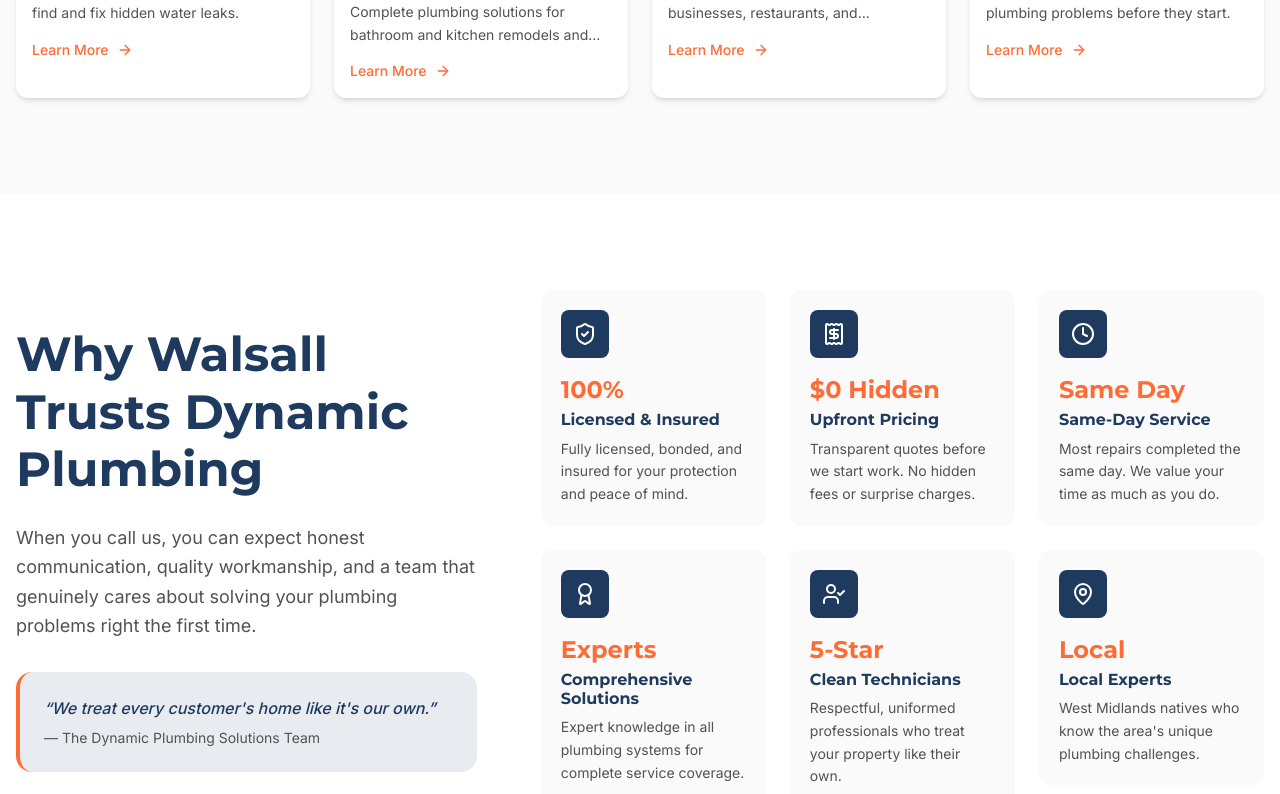
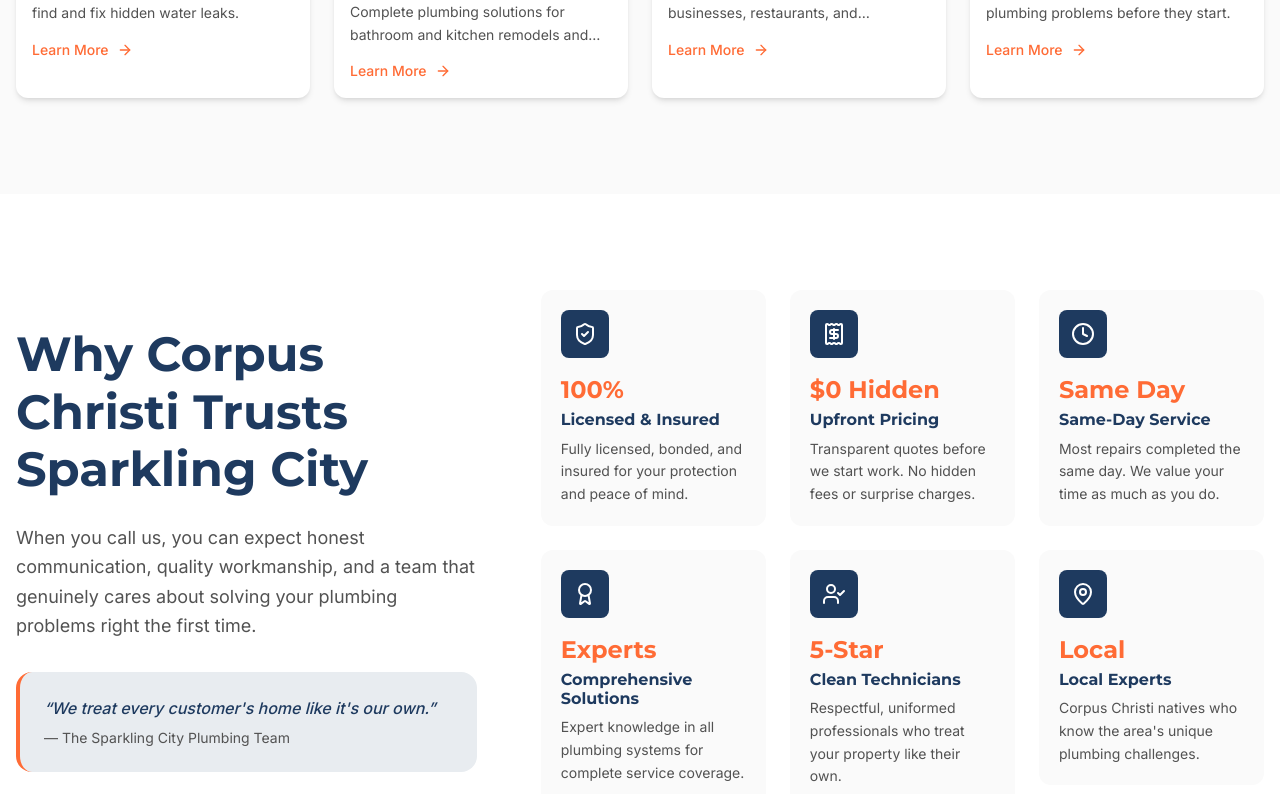
Before and after one commit to uccy553/plumbing-demo, a Next.js app: page / in a window 1280 px wide. Shown: the part 2003-2797 px from the top of the page. Built offline with nearby package versions, Linux system fonts and the light colour scheme.

Commit message:
update info sparkling plumbing

```diff
--- a/data.json
+++ b/data.json
@@ -1,25 +1,25 @@
 {
     "businessInfo": {
-        "name": "Dynamic Plumbing Solutions",
-        "shortNameLine1": "Dynamic",
-        "shortNameLine2": "Plumbing Solutions",
-        "tagline": "West Midlands' Trusted Plumbing Experts",
-        "description": "Professional plumbing services for residential and commercial properties throughout Walsall, Birmingham, Dudley, and surrounding West Midlands areas. Licensed, insured, and committed to excellence.",
-        "established": "2016",
-        "license": "UK1234567",
+        "name": "Sparkling City Plumbing",
+        "shortNameLine1": "Sparklings",
+        "shortNameLine2": "City Plumbing",
+        "tagline": "Corpus Christi's Trusted Plumbing Experts",
+        "description": "Professional plumbing services for residential and commercial properties throughout Corpus Christi and surrounding areas. Licensed, insured, and committed to excellence.",
+        "established": "2017",
+        "license": "TX1234567",
         "insured": true,
         "emergency24_7": true
     },
     "contact": {
-        "phone": "+44 7563 199547",
-        "phoneRaw": "447563199547",
-        "email": "Dynamicplumbings@gmail.com",
+        "phone": "(361) 854-2006",
+        "phoneRaw": "13618542006",
+        "email": "sparklingcityplumbing@gmail.com",
         "address": {
-            "street": "West Midlands",
-            "city": "Walsall",
-            "state": "West Midlands",
-            "zip": "",
-            "country": "United Kingdom"
+            "street": "5006 Williams Dr",
+            "city": "Corpus Christi",
+            "state": "TX",
+            "zip": "78411",
+            "country": "United States"
         },
         "hours": {
             "monday": "7:00 AM - 7:00 PM",
@@ -32,16 +32,16 @@
             "emergency": "24/7 Available"
         },
         "social": {
-            "facebook": "https://web.facebook.com/DynamicPlumbing/?_rdc=1&_rdr#",
+            "facebook": "https://web.facebook.com/sparklingcityplumbing/?_rdc=1&_rdr#",
             "instagram": "",
             "linkedin": ""
         }
     },
     "hero": {
-        "headline": "West Midlands' Trusted Plumbing Experts",
+        "headline": "Corpus Christi's Trusted Plumbing Experts",
         "subheadline": "Licensed Professionals • Upfront Pricing • Same-Day Service Available",
         "ctaPrimary": "Schedule Service",
-        "ctaSecondary": "Call +44 7563 199547",
+        "ctaSecondary": "Call (361) 854-2006",
         "backgroundImage": "/images/hero-plumbing-septic.jpg",
         "badges": [
             {
@@ -64,7 +64,7 @@
     },
     "emergencyBanner": {
         "text": "24/7 Emergency Plumbing Services Available",
-        "phone": "+44 7563 199547",
+        "phone": "(361) 854-2006",
         "backgroundColor": "#D32F2F"
     },
     "services": [
@@ -214,204 +214,136 @@
         },
         {
             "title": "Local Experts",
-            "description": "West Midlands natives who know the area's unique plumbing challenges.",
+            "description": "Corpus Christi natives who know the area's unique plumbing challenges.",
             "icon": "map-pin",
             "stat": "Local"
         }
     ],
     "serviceAreas": {
-        "mainArea": "West Midlands & Surrounding Areas",
-        "description": "Proudly serving Walsall, Birmingham, Dudley, and surrounding communities",
+        "mainArea": "Corpus Christi, TX & Surrounding Areas",
+        "description": "Proudly serving Corpus Christi and the surrounding communities",
         "cities": [
-            "Walsall",
-            "Birmingham",
-            "Dudley",
-            "Stourbridge",
-            "Oldbury",
-            "Wolverhampton",
-            "West Bromwich",
-            "Smethwick",
-            "Halesowen",
-            "Solihull",
-            "Coventry",
-            "Sutton Coldfield",
-            "Tamworth",
-            "Cannock",
-            "Brownhills"
+            "Corpus Christi",
+            "Portland",
+            "Aransas Pass",
+            "Rockport",
+            "Ingleside",
+            "Sinton",
+            "Mathis",
+            "Robstown",
+            "Bishop",
+            "Driscoll",
+            "Agua Dulce",
+            "Sandia",
+            "Alice",
+            "Kingsville",
+            "Beeville"
         ],
         "zipCodes": [
-            "WS1",
-            "WS2",
-            "WS3",
-            "WS4",
-            "WS5",
-            "WS6",
-            "WS7",
-            "WS8",
-            "WS9",
-            "WS10",
-            "WS11",
-            "WS12",
-            "WS13",
-            "WS14",
-            "WS15",
-            "B1",
-            "B2",
-            "B3",
-            "B4",
-            "B5",
-            "B6",
-            "B7",
-            "B8",
-            "B9",
-            "B10",
-            "B11",
-            "B12",
-            "B13",
-            "B14",
-            "B15",
-            "B16",
-            "B17",
-            "B18",
-            "B19",
-            "B20",
-            "B21",
-            "B23",
-            "B24",
-            "B25",
-            "B26",
-            "B27",
-            "B28",
-            "B29",
-            "B30",
-            "B31",
-            "B32",
-            "B33",
-            "B34",
-            "B35",
-            "B36",
-            "B37",
-            "B38",
-            "B40",
-            "B42",
-            "B43",
-            "B44",
-            "B45",
-            "B46",
-            "B47",
-            "B48",
-            "B50",
-            "B60",
-            "B61",
-            "B62",
-            "B63",
-            "B64",
-            "B65",
-            "B66",
-            "B67",
-            "B68",
-            "B69",
-            "B70",
-            "B71",
-            "B72",
-            "B73",
-            "B74",
-            "B75",
-            "B76",
-            "B77",
-            "B78",
-            "B79",
-            "B80",
-            "B90",
-            "B91",
-            "B92",
-            "B93",
-            "B94",
-            "B95",
-            "B96",
-            "B97",
-            "B98",
-            "DY1",
-            "DY2",
-            "DY3",
-            "DY4",
-            "DY5",
-            "DY6",
-            "DY7",
-            "DY8",
-            "DY9",
-            "DY10",
-            "DY11",
-            "DY12",
-            "DY13",
-            "DY14"
+            "78401",
+            "78402",
+            "78404",
+            "78405",
+            "78406",
+            "78407",
+            "78408",
+            "78409",
+            "78410",
+            "78411",
+            "78412",
+            "78413",
+            "78414",
+            "78415",
+            "78416",
+            "78417",
+            "78418",
+            "78419",
+            "78426",
+            "78427",
+            "78460",
+            "78463",
+            "78465",
+            "78466",
+            "78467",
+            "78468",
+            "78469",
+            "78470",
+            "78471",
+            "78472",
+            "78473",
+            "78474",
+            "78475",
+            "78476",
+            "78477",
+            "78478",
+            "78480"
         ]
     },
     "testimonials": [
         {
             "id": 1,
-            "name": "Sarah Williams",
-            "location": "Walsall, West Midlands",
+            "name": "Sarah Martinez",
+            "location": "Corpus Christi, TX",
             "rating": 5,
             "date": "2024-11-15",
-            "text": "Dynamic Plumbing saved us during a pipe burst emergency on a weekend. They arrived quickly and had everything fixed professionally. Fair pricing and excellent service!",
+            "text": "Sparkling City Plumbing saved us during a pipe burst emergency on a weekend. They arrived quickly and had everything fixed professionally. Fair pricing and excellent service!",
             "service": "Emergency Plumbing",
-            "avatar": "SW"
+            "avatar": "SM"
         },
         {
             "id": 2,
-            "name": "Michael Thompson",
-            "location": "Birmingham, West Midlands",
+            "name": "Michael Rodriguez",
+            "location": "Portland, TX",
             "rating": 5,
             "date": "2024-11-02",
-            "text": "Had them install a new combi boiler and clear our main drain line. The technician was knowledgeable, professional, and the prices were transparent. Highly recommend!",
+            "text": "Had them install a new tankless water heater and clear our main drain line. The technician was knowledgeable, professional, and the prices were transparent. Highly recommend!",
             "service": "Water Heater & Drain",
-            "avatar": "MT"
+            "avatar": "MR"
         },
         {
             "id": 3,
-            "name": "Jennifer Patel",
-            "location": "Dudley, West Midlands",
+            "name": "Jennifer Garcia",
+            "location": "Aransas Pass, TX",
             "rating": 5,
             "date": "2024-10-28",
-            "text": "We've used Dynamic Plumbing for several plumbing issues and maintenance work. Always prompt, professional, and fair priced. Our go-to plumbing company now.",
+            "text": "We've used Sparkling City for several plumbing issues and maintenance work. Always prompt, professional, and fair priced. Our go-to plumbing company now.",
             "service": "Plumbing Repairs",
-            "avatar": "JP"
+            "avatar": "JG"
         },
         {
             "id": 4,
-            "name": "David Khan",
-            "location": "Stourbridge, West Midlands",
+            "name": "David Hernandez",
+            "location": "Rockport, TX",
             "rating": 5,
             "date": "2024-10-15",
             "text": "Called about a persistent drain issue. They used a camera to find the problem and hydro-jetted the line. Problem solved! Great diagnostic work and fair pricing.",
             "service": "Drain Cleaning",
-            "avatar": "DK"
+            "avatar": "DH"
         },
         {
             "id": 5,
-            "name": "Lisa Evans",
-            "location": "Oldbury, West Midlands",
+            "name": "Lisa Gonzales",
+            "location": "Ingleside, TX",
             "rating": 5,
             "date": "2024-09-30",
             "text": "Very impressed with their professionalism. The plumber wore shoe covers, explained everything clearly, and left everything clean. Quality work!",
             "service": "Leak Repair",
-            "avatar": "LE"
+            "avatar": "LG"
         },
         {
             "id": 6,
-            "name": "Robert Davies",
-            "location": "Wolverhampton, West Midlands",
+            "name": "Robert Lopez",
+            "location": "Sinton, TX",
             "rating": 5,
             "date": "2024-09-18",
             "text": "We needed sewer line work and were dreading the disruption. They used trenchless technology and completed everything efficiently. Incredible service!",
             "service": "Sewer Line",
-            "avatar": "RD"
+            "avatar": "RL"
         }
     ],
     "about": {
-        "headline": "Your Trusted West Midlands Plumbing Partner",
-        "story": "Dynamic Plumbing Solutions was founded with a simple mission: to provide West Midlands homeowners and businesses with honest, professional plumbing services they can trust. As a locally owned and operated company, we understand the unique plumbing challenges that properties in Walsall, Birmingham, Dudley, and surrounding areas face, from aging infrastructure to modern plumbing needs.\n\nOur team of licensed, experienced professionals treats every job with the same care and attention we'd want for our own homes. We believe in doing the job right the first time, using quality materials, and standing behind our work with solid warranties.\n\nWhat sets us apart is our comprehensive approach to plumbing solutions, combined with our commitment to transparency. We provide upfront pricing, explain your options clearly, and never pressure you into unnecessary services. When you call Dynamic Plumbing Solutions, you're getting straight answers and skilled craftsmanship.",
+        "headline": "Your Trusted Corpus Christi Plumbing Partner",
+        "story": "Sparkling City Plumbing was founded with a simple mission: to provide Corpus Christi area homeowners and businesses with honest, professional plumbing services they can trust. As a locally owned and operated company, we understand the unique plumbing challenges that coastal Texas properties face, from saltwater corrosion to aging infrastructure.\n\nOur team of licensed, experienced professionals treats every job with the same care and attention we'd want for our own homes. We believe in doing the job right the first time, using quality materials, and standing behind our work with solid warranties.\n\nWhat sets us apart is our comprehensive approach to plumbing solutions, combined with our commitment to transparency. We provide upfront pricing, explain your options clearly, and never pressure you into unnecessary services. When you call Sparkling City Plumbing, you're getting straight answers and skilled craftsmanship.",
         "mission": "To deliver exceptional plumbing services with integrity, professionalism, and a commitment to customer satisfaction.",
         "values": [
             "Honesty and transparency in all interactions",
@@ -421,14 +353,14 @@
             "Community involvement and support"
         ],
         "certifications": [
-            "UK Licensed Plumbing Contractor",
+            "State of Texas Licensed Plumbing Contractor",
             "Fully Insured & Bonded",
-            "Gas Safe Registered",
-            "WaterSafe Approved",
+            "EPA Lead-Safe Certified",
+            "OSHA Safety Trained",
             "Background Checked Technicians"
         ],
         "team": {
-            "description": "Our team consists of licensed plumbers and heating engineers who undergo regular training on the latest technologies and techniques. Every team member is background checked, certified, and committed to providing exceptional service.",
+            "description": "Our team consists of licensed plumbers who undergo regular training on the latest technologies and techniques. Every team member is background checked, drug tested, and committed to providing exceptional service.",
             "size": "Skilled Professionals"
         }
     },
@@ -436,7 +368,7 @@
         {
             "step": 1,
             "title": "Contact Us",
-            "description": "Call us at +44 7563 199547 or book online. We'll discuss your plumbing needs and schedule a convenient time.",
+            "description": "Call us at (361) 854-2006 or book online. We'll discuss your plumbing needs and schedule a convenient time.",
             "icon": "phone"
         },
         {
@@ -467,10 +399,10 @@
     "promotions": [
         {
             "id": "first-time",
-            "title": "£50 Off First Service",
-            "description": "New customers save £50 on any service over £200",
+            "title": "$50 Off First Service",
+            "description": "New customers save $50 on any service over $200",
             "code": "WELCOME50",
-            "terms": "Valid for new customers only. Minimum service charge £200. Cannot be combined with other offers.",
+            "terms": "Valid for new customers only. Minimum service charge $200. Cannot be combined with other offers.",
             "expiration": "2025-12-31",
             "active": true
         },
@@ -484,11 +416,11 @@
             "active": true
         },
         {
-            "id": "emergency",
-            "title": "Emergency Service Discount",
-            "description": "10% off emergency call-out charges",
-            "code": "EMERGENCY10",
-            "terms": "Valid for emergency services only. Cannot be combined with other offers.",
+            "id": "military",
+            "title": "Military & First Responder Discount",
+            "description": "15% off for active military, veterans, police, and firefighters",
+            "code": "HEROES15",
+            "terms": "Valid ID required. Cannot be combined with other offers. Discount applies to labor only.",
             "expiration": null,
             "active": true
         },
@@ -505,7 +437,7 @@
     "faq": [
         {
             "question": "Do you offer 24/7 emergency plumbing services?",
-            "answer": "Yes! We provide 24/7 emergency plumbing services throughout the West Midlands area. Whether it's a burst pipe at 2 AM or a major drain backup on a holiday, we're here to help. Call +44 7563 199547 anytime for immediate assistance.",
+            "answer": "Yes! We provide 24/7 emergency plumbing services throughout the Corpus Christi area. Whether it's a burst pipe at 2 AM or a major drain backup on a holiday, we're here to help. Call (361) 854-2006 anytime for immediate assistance.",
             "category": "Emergency Services"
         },
         {
@@ -520,12 +452,12 @@
         },
         {
             "question": "Are you licensed and insured?",
-            "answer": "Yes, Dynamic Plumbing Solutions is fully licensed, bonded, and insured. All our technicians are licensed professionals who undergo regular training and background checks. We are also Gas Safe registered and WaterSafe approved.",
+            "answer": "Yes, Sparkling City Plumbing is fully licensed by the State of Texas, bonded, and insured. All our technicians are licensed professionals who undergo regular training and background checks.",
             "category": "Credentials"
         },
         {
             "question": "What payment methods do you accept?",
-            "answer": "We accept all major credit/debit cards (Visa, MasterCard, American Express), bank transfers, checks, and cash. We also offer financing options for larger projects through approved credit partners.",
+            "answer": "We accept all major credit cards (Visa, MasterCard, American Express, Discover), debit cards, checks, and cash. We also offer financing options for larger projects through approved credit partners.",
             "category": "Pricing"
         },
         {
@@ -539,13 +471,13 @@
             "category": "Drain Services"
         },
         {
-            "question": "How do I know if I need to replace or repair my boiler?",
-            "answer": "Generally, if your boiler is over 10-12 years old, making unusual noises, leaking, or not providing consistent heating/hot water, replacement is often more cost-effective than repair. Our technicians will assess your specific situation and provide honest recommendations.",
+            "question": "How do I know if I need to replace or repair my water heater?",
+            "answer": "Generally, if your water heater is over 10-12 years old, making unusual noises, leaking, or not providing consistent hot water, replacement is often more cost-effective than repair. Our technicians will assess your specific situation and provide honest recommendations.",
             "category": "Water Heaters"
         },
         {
             "question": "What should I do if I have a major drain backup?",
-            "answer": "First, stop using all water in your home immediately. Then call us at +44 7563 199547 for emergency service. Avoid flushing toilets, running faucets, or using appliances that drain water. Our emergency team will arrive quickly to address the issue.",
+            "answer": "First, stop using all water in your home immediately. Then call us at (361) 854-2006 for emergency service. Avoid flushing toilets, running faucets, or using appliances that drain water. Our emergency team will arrive quickly to address the issue.",
             "category": "Emergency Services"
         },
         {
@@ -560,7 +492,7 @@
         },
         {
             "question": "What areas do you serve?",
-            "answer": "We serve Walsall, Birmingham, Dudley, Stourbridge, Oldbury, and all surrounding West Midlands communities. If you're in the West Midlands area, give us a call and we'll let you know if we can help.",
+            "answer": "We serve Corpus Christi and all surrounding communities including Portland, Aransas Pass, Rockport, Ingleside, Sinton, and more. If you're in the Coastal Bend area, give us a call and we'll let you know if we can help.",
             "category": "Service Area"
         },
         {
@@ -581,31 +513,31 @@
     ],
     "seo": {
         "meta": {
-            "title": "Dynamic Plumbing Solutions | West Midlands' Trusted Plumber | 24/7 Emergency",
-            "description": "Licensed West Midlands plumber offering 24/7 emergency service, drain cleaning, boiler installation, sewer line repair & more. Upfront pricing, same-day service. Call +44 7563 199547",
-            "keywords": "Walsall plumber, Birmingham plumbing, emergency plumber West Midlands, drain cleaning Dudley, boiler installation Stourbridge, plumbing services Oldbury, licensed plumber West Midlands"
+            "title": "Sparkling City Plumbing | Corpus Christi's Trusted Plumber | 24/7 Emergency",
+            "description": "Licensed Corpus Christi plumber offering 24/7 emergency service, drain cleaning, water heater installation, sewer line repair & more. Upfront pricing, same-day service. Call (361) 854-2006",
+            "keywords": "Corpus Christi plumber, emergency plumbing Corpus Christi, drain cleaning Corpus Christi, water heater installation Corpus Christi, plumbing services Corpus Christi TX, licensed plumber Corpus Christi, sewer line repair Corpus Christi"
         },
         "schema": {
             "@context": "https://schema.org",
             "@type": "Plumber",
-            "name": "Dynamic Plumbing Solutions",
-            "image": "https://dynamicplumbingsolutions.com/logo.png",
-            "telephone": "+44 7563 199547",
-            "email": "Dynamicplumbings@gmail.com",
+            "name": "Sparkling City Plumbing",
+            "image": "https://sparklingcityplumbing.com/logo.png",
+            "telephone": "(361) 854-2006",
+            "email": "sparklingcityplumbing@gmail.com",
             "address": {
                 "@type": "PostalAddress",
-                "streetAddress": "West Midlands",
-                "addressLocality": "Walsall",
-                "addressRegion": "West Midlands",
-                "postalCode": "",
-                "addressCountry": "GB"
+                "streetAddress": "5006 Williams Dr",
+                "addressLocality": "Corpus Christi",
+                "addressRegion": "TX",
+                "postalCode": "78411",
+                "addressCountry": "US"
             },
             "geo": {
                 "@type": "GeoCoordinates",
-                "latitude": "52.5862",
-                "longitude": "-1.9829"
+                "latitude": "27.7353",
+                "longitude": "-97.3842"
             },
-            "priceRange": "££",
+            "priceRange": "$$",
             "openingHoursSpecification": [
                 {
                     "@type": "OpeningHoursSpecification",
@@ -626,7 +558,7 @@
                     "closes": "17:00"
                 }
             ],
-            "areaServed": "West Midlands & Surrounding Areas"
+            "areaServed": "Corpus Christi, TX & Surrounding Areas"
         }
     },
     "callToActions": {
@@ -636,11 +568,11 @@
         },
         "secondary": {
             "text": "Call Now",
-            "action": "tel:447563199547"
+            "action": "tel:13618542006"
         },
         "emergency": {
             "text": "24/7 Emergency Service",
-            "action": "tel:447563199547"
+            "action": "tel:13618542006"
         }
     }
 }
--- a/src/components/forms/ContactForm.tsx
+++ b/src/components/forms/ContactForm.tsx
@@ -68,6 +68,7 @@
     const inputClassName = cn(
         'w-full px-4 py-3 rounded-lg',
         'border border-neutral-200',
+        'text-neutral-900 bg-white',
         'focus:border-primary-500 focus:ring-2 focus:ring-primary-500/20',
         'transition-all duration-200',
         'placeholder:text-neutral-400'
--- a/src/components/sections/ServiceAreasMap.tsx
+++ b/src/components/sections/ServiceAreasMap.tsx
@@ -27,12 +27,12 @@
                         <div className="relative aspect-square lg:aspect-[4/3] rounded-2xl overflow-hidden shadow-elevated">
                             {/* Google Maps Embed */}
                             <iframe
-                                src="https://www.google.com/maps/embed?pb=!1m18!1m12!1m3!1d1266655.4563885126!2d-5.466652037499996!3d51.67930650000001!2m3!1f0!2f0!3f0!3m2!1i1024!2i768!4f13.1!3m3!1m2!1s0x486e222cf1e7aaab%3A0x40c49e714654faca!2sDynamic%20Plumbing%20Solutions!5e0!3m2!1sen!2sng!4v1765989444778!5m2!1sen!2sng"
+                                src="https://www.google.com/maps/embed?pb=!1m18!1m12!1m3!1d3532.2399079379375!2d-97.38477592465338!3d27.70987807618113!2m3!1f0!2f0!3f0!3m2!1i1024!2i768!4f13.1!3m3!1m2!1s0x86685fea1863be5b%3A0x15795460d57fc774!2sSparkling%20City%20Plumbing!5e0!3m2!1sen!2sng!4v1766086608958!5m2!1sen!2sng"
                                 className="absolute inset-0 w-full h-full border-0"
                                 allowFullScreen
                                 loading="lazy"
                                 referrerPolicy="no-referrer-when-downgrade"
-                                title="Dynamic Plumbing Solutions Service Area Map"
+                                title="Sparkling City Plumbing Service Area Map"
                             />
                         </div>
                     </SlideInView>
```
